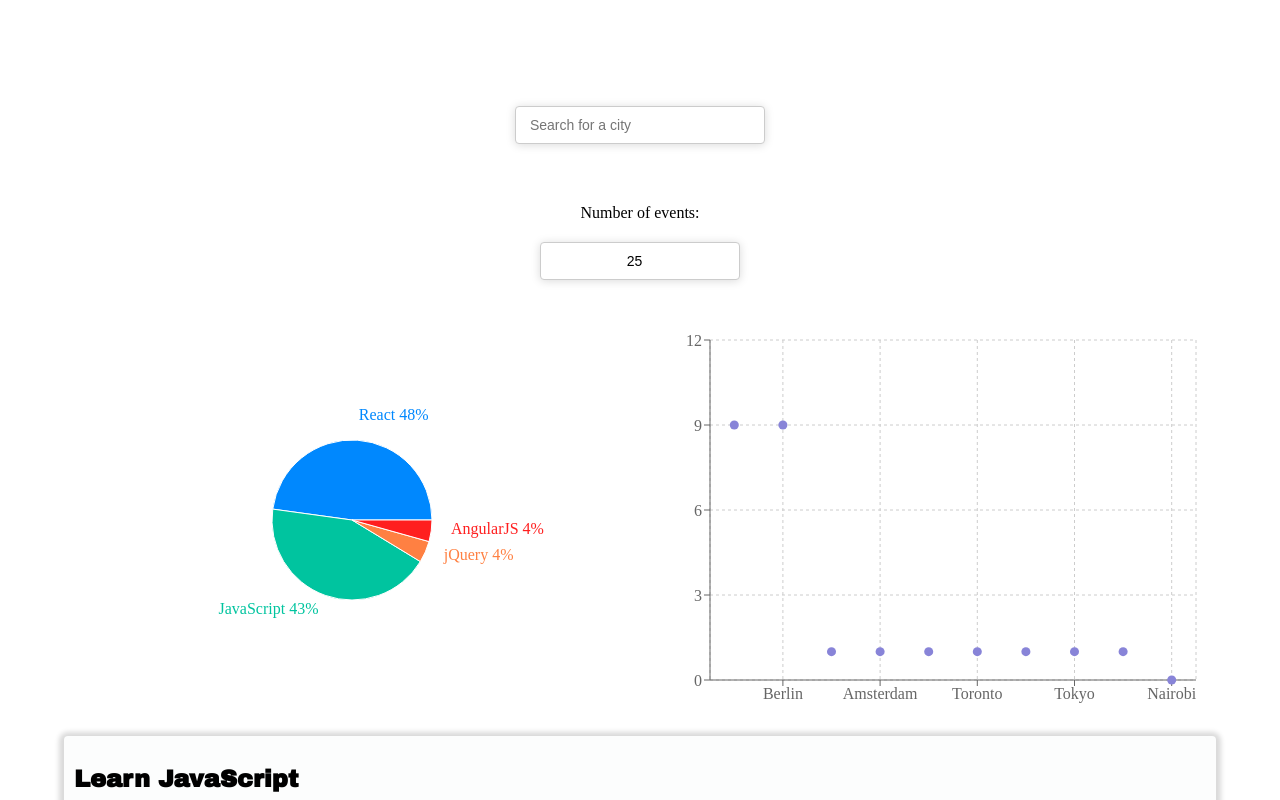
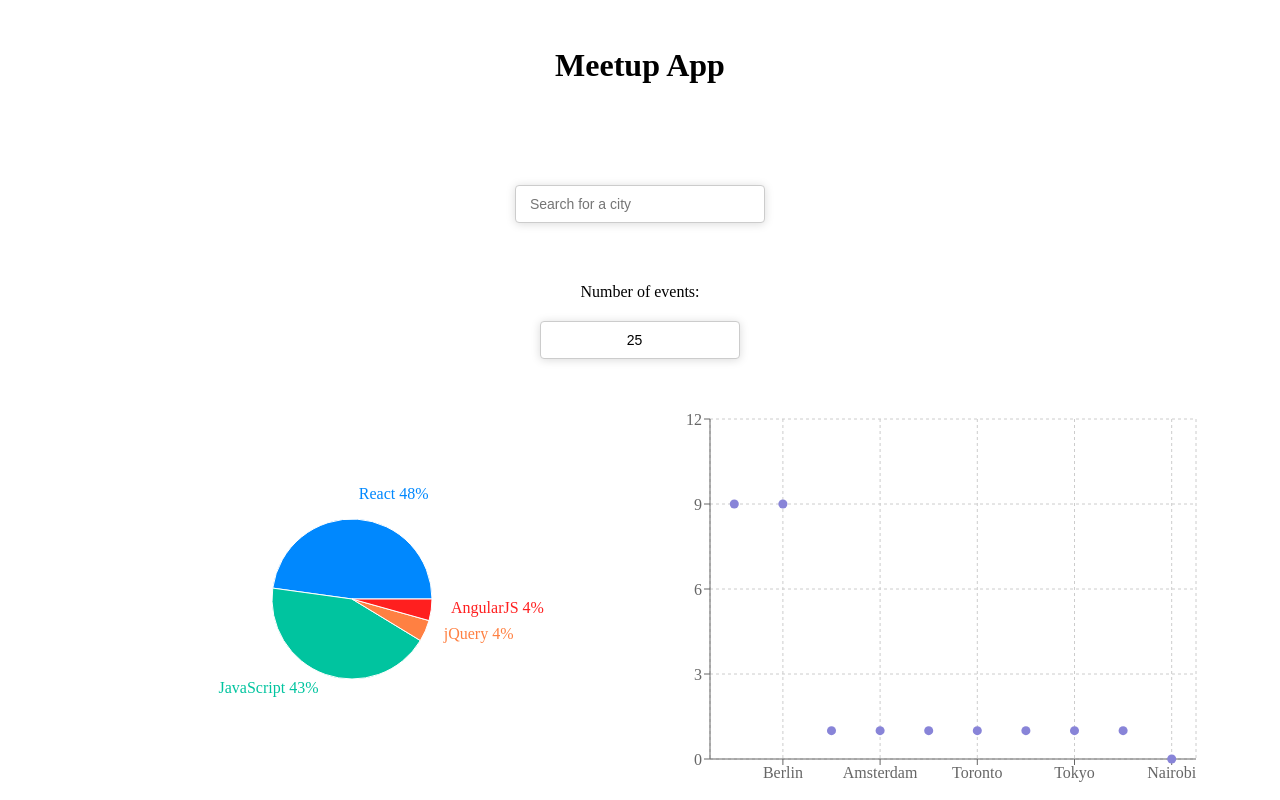
Before and after one commit to tabetommy/meetup, a React (Create React App) app: page / in a window 1280 px wide. Shown: the top 800 px of the page. Built offline with nearby package versions, Linux system fonts and the light colour scheme; a web font is replaced by a local one; what atatus-spa would draw is missing.

Commit message:
edited app.js

```diff
--- a/src/components/App.js
+++ b/src/components/App.js
@@ -75,6 +75,7 @@ class App extends Component {
   render() {
     return (
       <div className="App">
+        <h1>Meetup App</h1>
         <CitySearch
         locations={this.state.locations}
         getQueryState={this.getQueryState}
```
